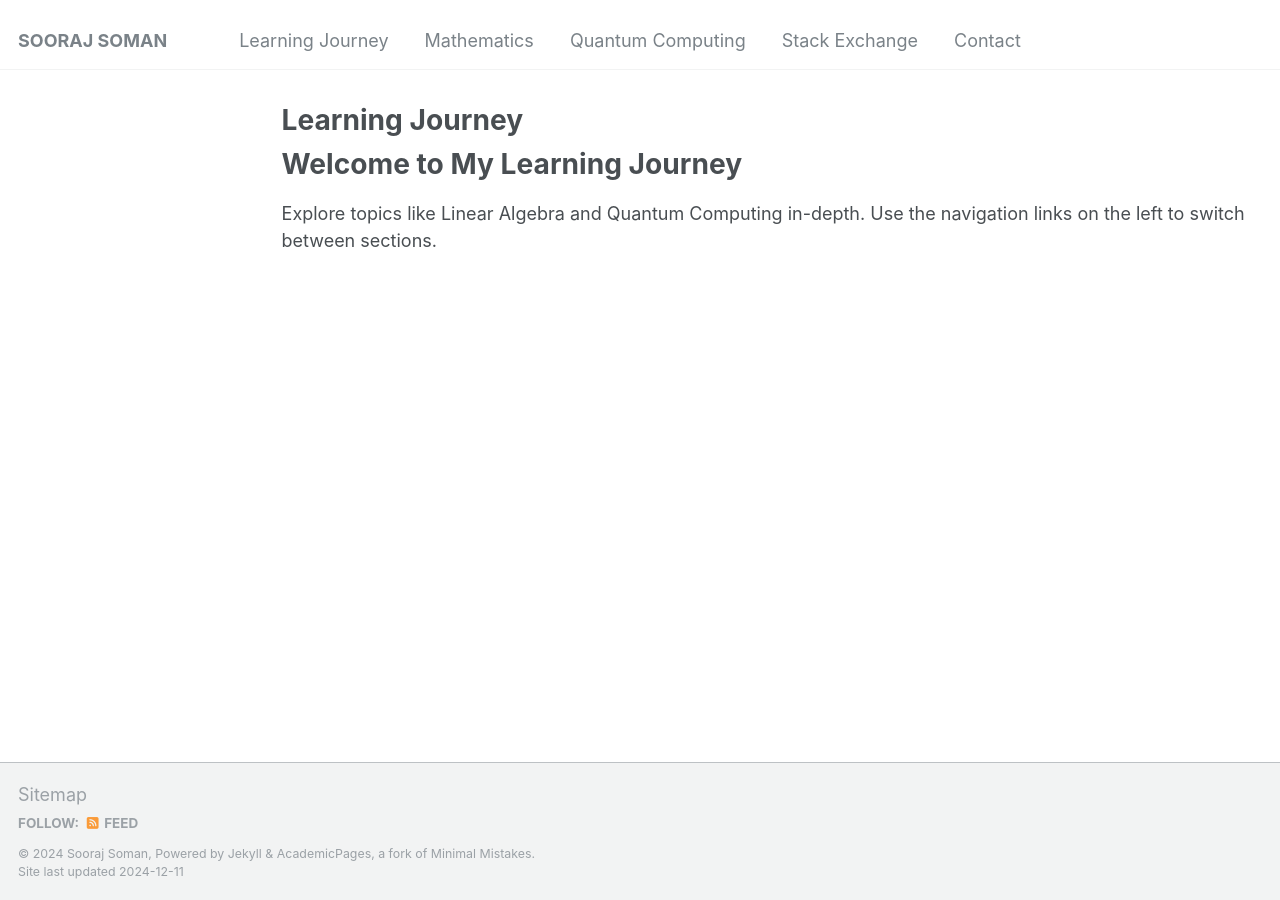
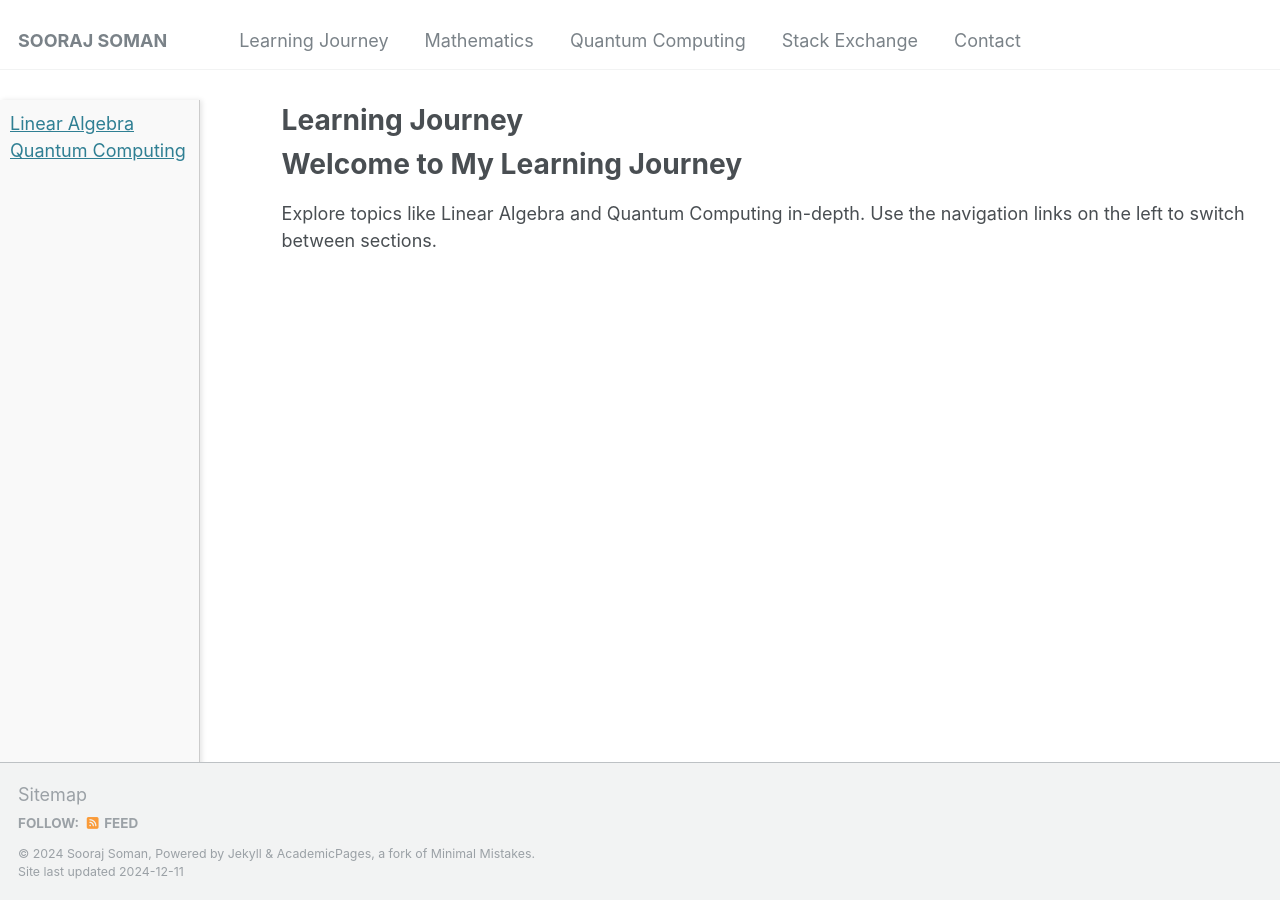
Before and after one commit to soorajss1729/soorajss1729.github.io, a Jekyll site: the page built from _learning/learning.md, in a window 1280 px wide. Built offline with Jekyll 4.4.1, drawn with Linux system fonts in a browser that asks for light colours.

Commit message:
Update learning.md

```diff
--- a/_learning/learning.md
+++ b/_learning/learning.md
@@ -5,5 +5,10 @@
 classes: wide
 ---
 
+<div class="learning-sidebar">
+  <a href="/mathematics/">Linear Algebra</a>
+  <a href="/quantum-computing/">Quantum Computing</a>
+</div>
+
 <h1>Welcome to My Learning Journey</h1>
 <p>Explore topics like Linear Algebra and Quantum Computing in-depth. Use the navigation links on the left to switch between sections.</p>
```
